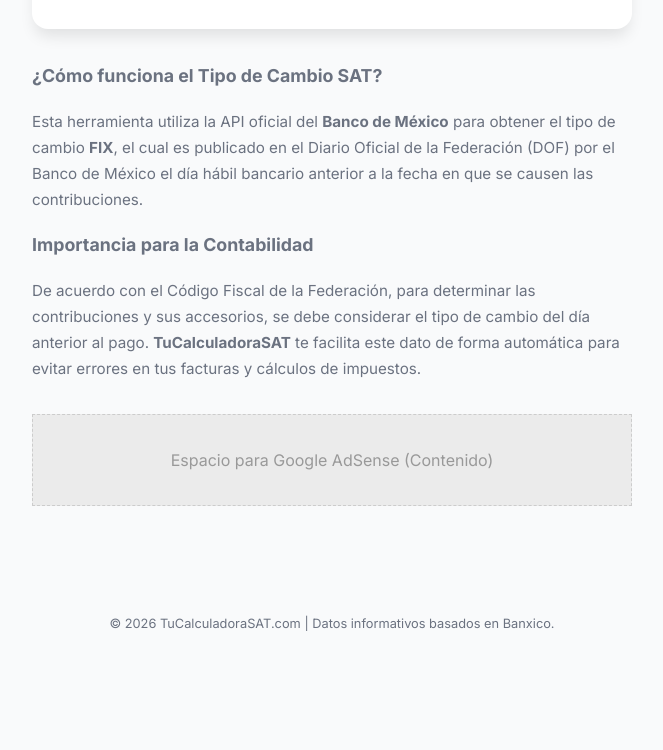
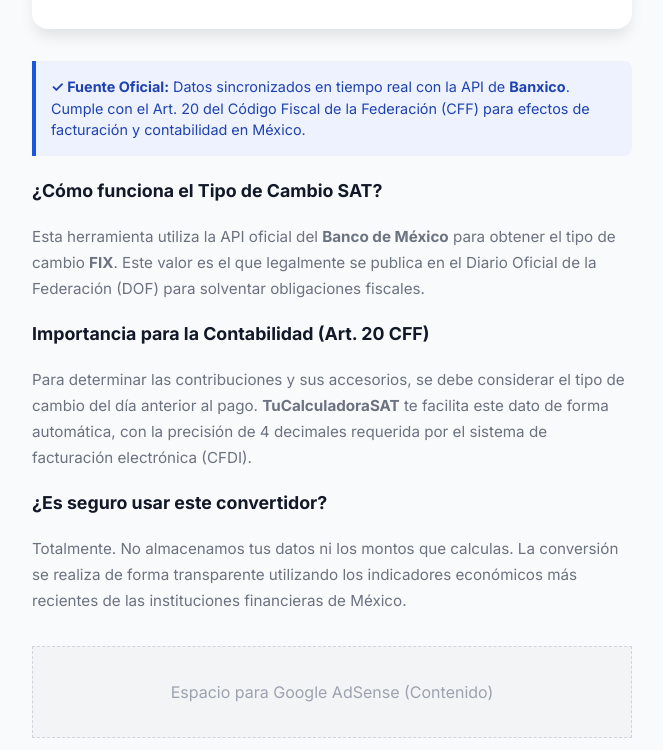
Before and after one commit to ccastaman06/tucalculadora, a plain HTML site: page index.html in a window 1280 px wide. Shown: the part 650-1400 px from the top of the page, without its empty margins (308-971 px from the left). Before the commit the page ends 1328 px from the top, so only its background shows below. Drawn offline with Linux system fonts and the light colour scheme; no server answers.

Commit message:
Update index.html

```diff
--- a/index.html
+++ b/index.html
@@ -172,6 +172,23 @@
         </div>
     </div>
 
+    <div style="background: #eef2ff; border-left: 4px solid #1a56db; padding: 15px; margin: 20px 0; border-radius: 0 8px 8px 0; font-size: 0.9rem; color: #1e42af;">
+        <strong>✓ Fuente Oficial:</strong> Datos sincronizados en tiempo real con la API de <strong>Banxico</strong>.
+        Cumple con el Art. 20 del Código Fiscal de la Federación (CFF) para efectos de facturación y contabilidad en México.
+    </div>
+
+    <div class="info-section">
+        <h3 style="color: #111827;">¿Cómo funciona el Tipo de Cambio SAT?</h3>
+        <p>Esta herramienta utiliza la API oficial del <strong>Banco de México</strong> para obtener el tipo de cambio <strong>FIX</strong>. Este valor es el que legalmente se publica en el Diario Oficial de la Federación (DOF) para solventar obligaciones fiscales.</p>
+
+        <h3 style="color: #111827;">Importancia para la Contabilidad (Art. 20 CFF)</h3>
+        <p>Para determinar las contribuciones y sus accesorios, se debe considerar el tipo de cambio del día anterior al pago. <strong>TuCalculadoraSAT</strong> te facilita este dato de forma automática, con la precisión de 4 decimales requerida por el sistema de facturación electrónica (CFDI).</p>
+
+        <h3 style="color: #111827;">¿Es seguro usar este convertidor?</h3>
+        <p>Totalmente. No almacenamos tus datos ni los montos que calculas. La conversión se realiza de forma transparente utilizando los indicadores económicos más recientes de las instituciones financieras de México.</p>
+    </div>
+
+    <div class="ads-placeholder" style="background: #f3f4f6; border: 1px dashed #d1d5db; height: 90px; display: flex; align-items: center; justify-content: center; margin: 2rem 0; color: #9ca3af;">Espacio para Google AdSense (Contenido)</div>
     <div class="info-section">
         <h3>¿Cómo funciona el Tipo de Cambio SAT?</h3>
         <p>Esta herramienta utiliza la API oficial del <strong>Banco de México</strong> para obtener el tipo de cambio <strong>FIX</strong>, el cual es publicado en el Diario Oficial de la Federación (DOF) por el Banco de México el día hábil bancario anterior a la fecha en que se causen las contribuciones.</p>
```
